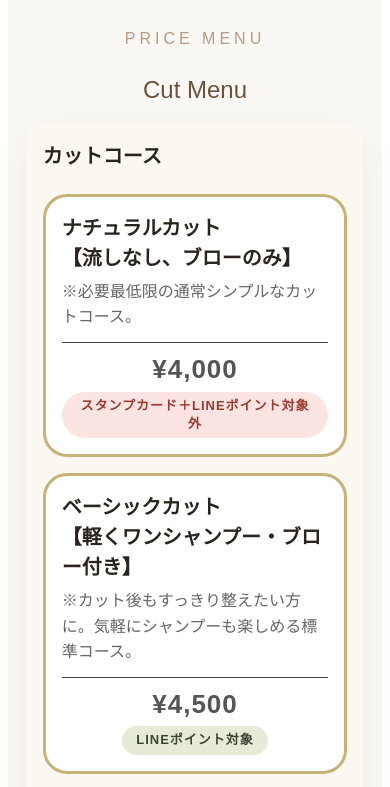
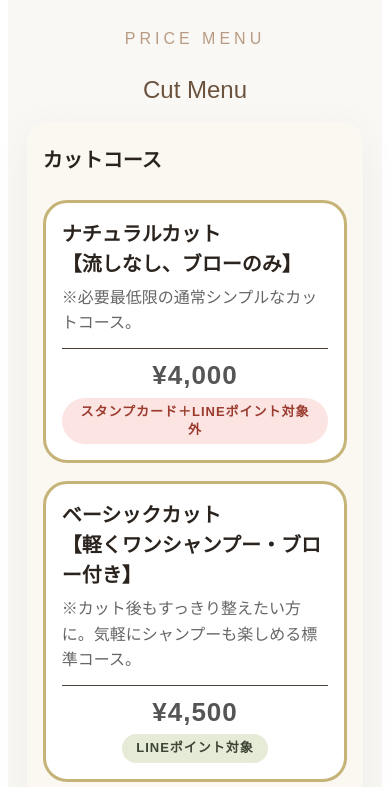
Before and after one commit to choco69papa/top, a plain HTML site: page menu/cut.html in a window 390 px wide. Shown: the part 1960-2747 px from the top of the page. Drawn offline with Linux system fonts and the light colour scheme.

Commit message:
Update menu.css

```diff
--- a/menu/menu.css
+++ b/menu/menu.css
@@ -351,11 +351,11 @@ Cut Course Card Style (3メニュー限定)
     margin-right: auto;
     box-sizing: border-box;
     background: #FBF8F1;
-    padding: 28px 32px;
+    padding: 40px 45px;
     border-radius: 20px;
     display: flex;
     flex-direction: column;
-    gap: 16px;
+    gap: 18px;
 }
 
 .cut-course-list .price-item-header h3 {
@@ -627,7 +627,7 @@ Responsive (タブレット向け: 900px以下)
     .price-list.cut-course-list {
         width: 100%;
         max-width: 900px;
-        padding: 20px;
+        padding: 28px 24px;
     }
 
     .cut-course-list .cut-info {
@@ -782,7 +782,7 @@ Responsive (タブレット向け: 900px以下)
   .price-list.cut-course-list {
     width: 100%;
     max-width: 900px;
-    padding: 16px;
+    padding: 20px 16px;
   }
 
   .cut-course-list .price-item {
```
